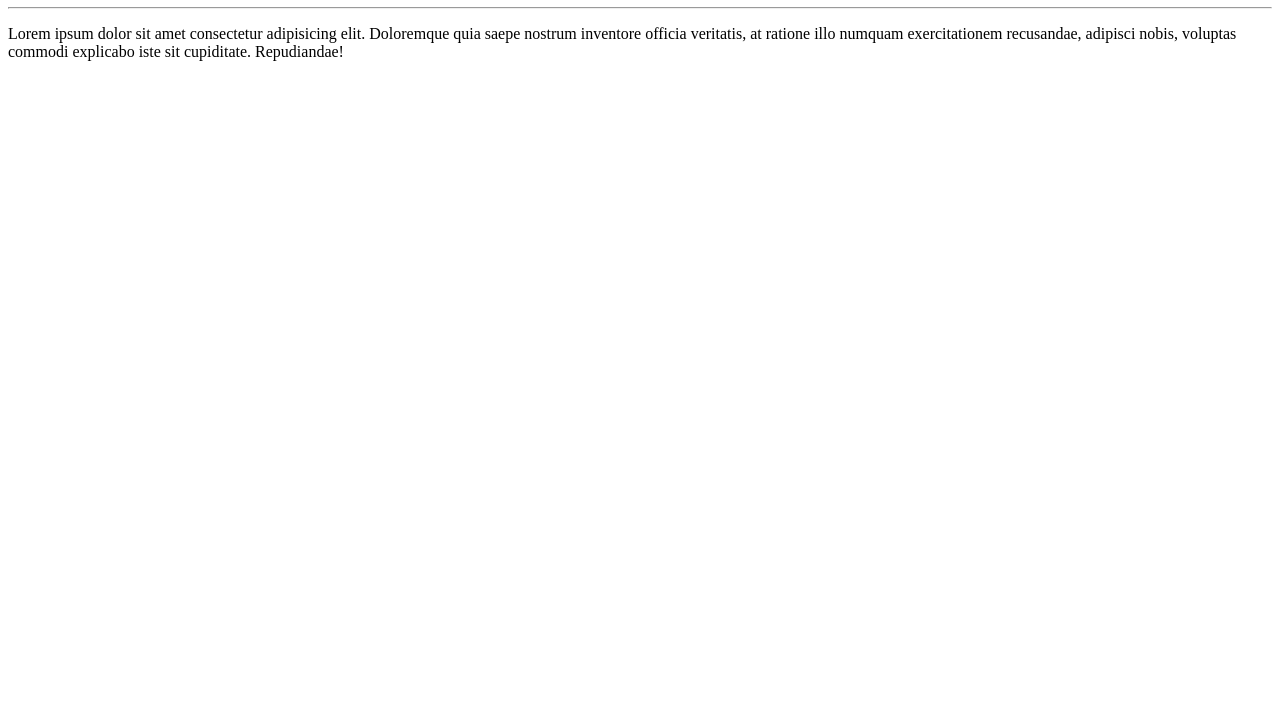
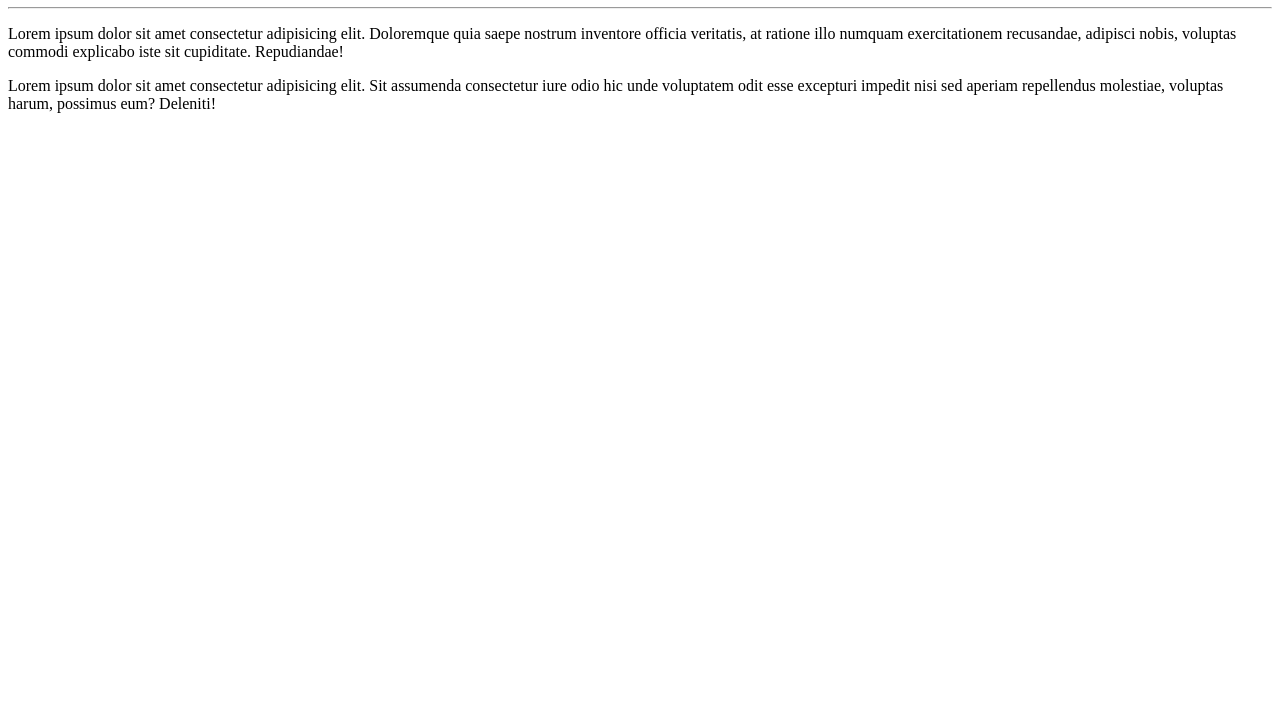
Before and after one commit to steniomax33/Ola-Mundo, a plain HTML site: page site-exemplo/index.html in a window 1280 px wide. Shown: the part 73-800 px from the top of the page. Drawn offline with Linux system fonts and the light colour scheme.

Commit message:
Adicionei um parágrafo

```diff
--- a/site-exemplo/index.html
+++ b/site-exemplo/index.html
@@ -10,6 +10,6 @@
     <h1>olá, Mundo!</h1>
     <hr>
     <p>Lorem ipsum dolor sit amet consectetur adipisicing elit. Doloremque quia saepe nostrum inventore officia veritatis, at ratione illo numquam exercitationem recusandae, adipisci nobis, voluptas commodi explicabo iste sit cupiditate. Repudiandae!</p>
-
+    <p>Lorem ipsum dolor sit amet consectetur adipisicing elit. Sit assumenda consectetur iure odio hic unde voluptatem odit esse excepturi impedit nisi sed aperiam repellendus molestiae, voluptas harum, possimus eum? Deleniti!</p>
 </body>
 </html>
```
